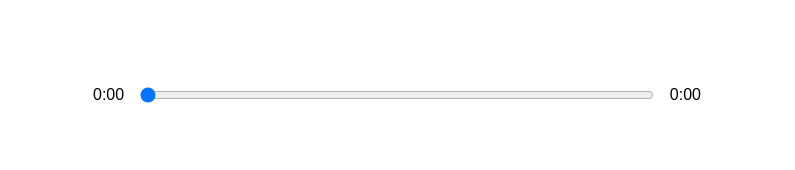
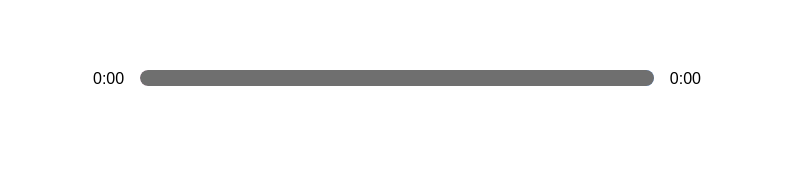
Before and after one commit to aliyoosefi68/musicplayer-react, a React (Create React App) app: page / in a window 1280 px wide. Shown: the part 490-660 px from the top of the page, without its empty margins (243-1038 px from the left). Built offline with nearby package versions, Linux system fonts and the light colour scheme.

Commit message:
styling timebar

```diff
--- a/src/components/Player.js
+++ b/src/components/Player.js
@@ -46,21 +46,33 @@ const Player = ({
       setIsPlaying(false);
     }
   };
+  const [songinfo, setSongInfo] = useState({
+    curentTime: 0,
+    duration: 0,
+    animationPercentage: 0,
+  });
 
   const timeUpdateHandler = (e) => {
     const curent = e.target.currentTime;
     const duration = e.target.duration;
-    setSongInfo({ ...songinfo, curentTime: curent, endTime: duration });
+
+    //calculate Percentage
+    const roundCurrent = Math.round(curent);
+    const roundDuration = Math.round(duration);
+
+    const animationPer = Math.round((roundCurrent / roundDuration) * 100);
+
+    setSongInfo({
+      ...songinfo,
+      curentTime: curent,
+      duration: duration,
+      animationPercentage: animationPer,
+    });
   };
-
-  const [songinfo, setSongInfo] = useState({
-    curentTime: 0,
-    endTime: 0,
-  });
 
   const dragHandler = (e) => {
     setSongInfo({ ...songinfo, curentTime: e.target.value });
-    audioRef.current.curentTime = e.target.value;
+    audioRef.current.currentTime = e.target.value;
   };
 
   const skipSongs = (dir) => {
@@ -81,18 +93,32 @@ const Player = ({
     }
   };
 
+  //add the style
+  const trackAnimation = {
+    transform: `translateX(${songinfo.animationPercentage}%)`,
+  };
+
   return (
     <div className="palyer-container">
       <div className="time-control">
         <p>{timeFormated(songinfo.curentTime)}</p>
+        <div
+          className="track"
+          style={{
+            background: `linear-gradient(to right , ${curentSong.color[0]},${curentSong.color[1]}) `,
+          }}
+        >
           <input
             type="range"
             min={0}
-          max={`${songinfo.duration || 0}`}
+            max={songinfo.duration || 0}
             value={songinfo.curentTime}
             onChange={dragHandler}
           />
-        <p>{timeFormated(songinfo.endTime)}</p>
+          <div className="animate-track" style={trackAnimation}></div>
+        </div>
+
+        <p>{timeFormated(songinfo.duration)}</p>
       </div>
       <div className="paly-control">
         <FontAwesomeIcon
--- a/src/styles/_player.scss
+++ b/src/styles/_player.scss
@@ -12,11 +12,24 @@
   input {
     width: 100%;
     padding: 1rem 0;
+    -webkit-appearance: none;
+    background-color: transparent;
+    cursor: pointer;
   }
   p {
-    padding: 1rem;
+    padding: 0 1rem;
   }
 }
+
+input[type="range"]:focus {
+  outline: none;
+}
+input[type="range"]::-webkit-slider-thumb {
+  -webkit-appearance: none;
+  height: 16px;
+  width: 16px;
+}
+
 .paly-control {
   display: flex;
   justify-content: space-between;
@@ -27,3 +40,22 @@
     cursor: pointer;
   }
 }
+.track {
+  background: lightblue;
+  width: 100%;
+  height: 1rem;
+  position: relative;
+  overflow: hidden;
+  border-radius: 40px;
+}
+.animate-track {
+  background: rgb(111, 111, 111);
+  width: 100%;
+  height: 100%;
+  position: absolute;
+  top: 0;
+  left: 0;
+  transform: translateX(80%);
+  pointer-events: none;
+  border-radius: 1rem;
+}
```
Lines whose indentation alone changed are shown as unchanged.
